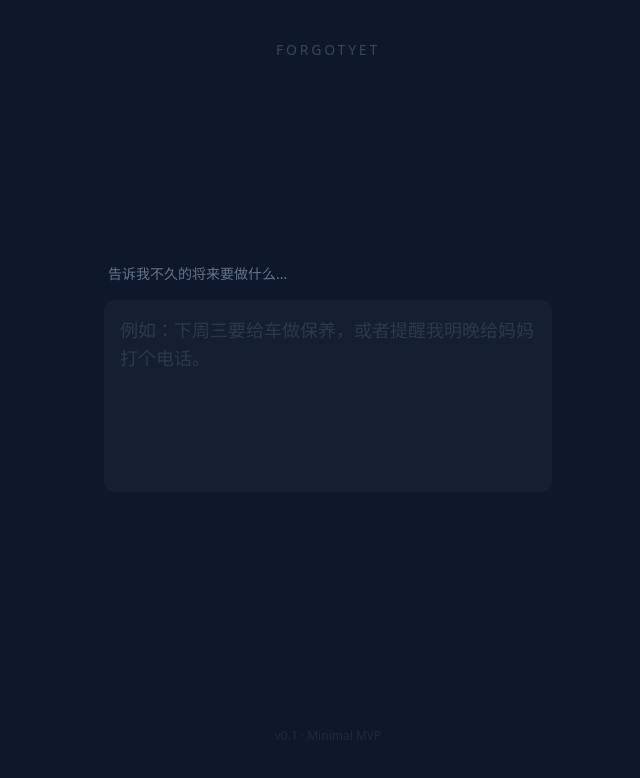
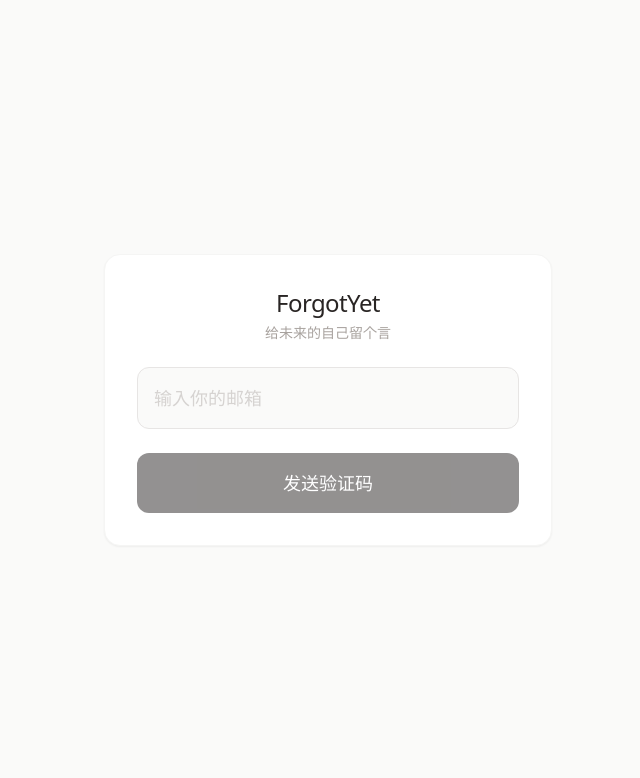
Before and after one commit to codezen-dev/forgotyet-web, a React (Vite) app: page / in a window 1280 px wide. Shown: the top 778 px of the page, without its empty margins (312-952 px from the left). Built offline with nearby package versions, Linux system fonts and the light colour scheme.

Commit message:
Update App.jsx

```diff
--- a/src/App.jsx
+++ b/src/App.jsx
@@ -1,100 +1,308 @@
-import { useState } from 'react'
-import axios from 'axios'
-import { Send, CheckCircle2, Loader2 } from 'lucide-react'
+import { useState, useRef, useEffect } from 'react'
+
+const API_BASE_URL = import.meta.env.VITE_API_BASE_URL || ''
 
 function App() {
-  const [content, setContent] = useState('')
-  // 状态机: 'idle' (空闲) | 'submitting' (提交中) | 'success' (成功展示)
-  const [status, setStatus] = useState('idle')
+  // ================= 1. 状态管理 =================
+  // 鉴权状态
+  const [token, setToken] = useState(localStorage.getItem('fy_token') || '')
+  const [authStep, setAuthStep] = useState(token ? 'LOGGED_IN' : 'EMAIL') // EMAIL, CODE, LOGGED_IN
+  const [emailValue, setEmailValue] = useState(localStorage.getItem('fy_email') || '')
+  const [codeValue, setCodeValue] = useState('')
+  const [authLoading, setAuthLoading] = useState(false)
 
-  const handleSubmit = async () => {
-    if (!content.trim()) return
+  // 业务状态
+  const [inputValue, setInputValue] = useState('')
+  const [isSubmitting, setIsSubmitting] = useState(false)
+  const [feedbackMsg, setFeedbackMsg] = useState('')
 
-    setStatus('submitting')
+  // 语音状态
+  const [isRecording, setIsRecording] = useState(false)
+  const [recordingTime, setRecordingTime] = useState(0)
+  const mediaRecorderRef = useRef(null)
+  const timerRef = useRef(null)
+  const audioChunksRef = useRef([])
 
+  // ================= 2. 鉴权业务 (OTP登录) =================
+  const handleSendCode = async () => {
+    if (!emailValue) return
+    setAuthLoading(true)
     try {
-      const baseUrl = import.meta.env.VITE_API_BASE_URL;
-      await axios.post(`${baseUrl}/events/add`, { content })
-
-      setStatus('success')
-
-      // 2秒后重置，回到输入状态，产生一种“事情已经过去了”的感觉
-      setTimeout(() => {
-        setContent('')
-        setStatus('idle')
-      }, 2500)
-
-    } catch (error) {
-      alert('抱歉，暂时没记住。请重试。') // MVP 简单错误处理
-      setStatus('idle')
+      const res = await fetch(`${API_BASE_URL}/api/auth/send-code?email=${encodeURIComponent(emailValue)}`, { method: 'POST' })
+      if (res.ok) {
+        setAuthStep('CODE')
+        localStorage.setItem('fy_email', emailValue)
+      } else {
+        alert('发送失败，请稍后重试')
+      }
+    } catch (err) {
+      alert('网络错误')
+    } finally {
+      setAuthLoading(false)
     }
   }
 
-  // 成功页面 (极其克制)
-  if (status === 'success') {
+  const handleLogin = async () => {
+    if (!codeValue) return
+    setAuthLoading(true)
+    try {
+      const res = await fetch(`${API_BASE_URL}/api/auth/login?email=${encodeURIComponent(emailValue)}&code=${encodeURIComponent(codeValue)}`, { method: 'POST' })
+      const data = await res.json()
+      if (data.code === 0) {
+        const jwt = data.data
+        setToken(jwt)
+        localStorage.setItem('fy_token', jwt)
+        setAuthStep('LOGGED_IN')
+      } else {
+        alert(data.msg || '验证码错误')
+      }
+    } catch (err) {
+      alert('登录失败')
+    } finally {
+      setAuthLoading(false)
+    }
+  }
+
+  // ================= 3. 语音引擎 (录音与转录) =================
+  const startRecording = async () => {
+    try {
+      const stream = await navigator.mediaDevices.getUserMedia({ audio: true })
+      mediaRecorderRef.current = new MediaRecorder(stream)
+      audioChunksRef.current = []
+
+      mediaRecorderRef.current.ondataavailable = (e) => {
+        if (e.data.size > 0) audioChunksRef.current.push(e.data)
+      }
+
+      mediaRecorderRef.current.onstop = async () => {
+        const audioBlob = new Blob(audioChunksRef.current, { type: 'audio/webm' })
+        await transcribeAudio(audioBlob)
+        stream.getTracks().forEach(track => track.stop()) // 释放麦克风
+      }
+
+      mediaRecorderRef.current.start()
+      setIsRecording(true)
+      setRecordingTime(0)
+
+      // 60秒硬性截断保护（防止恶意占用服务器）
+      timerRef.current = setInterval(() => {
+        setRecordingTime(prev => {
+          if (prev >= 60) {
+            stopRecording()
+            return 60
+          }
+          return prev + 1
+        })
+      }, 1000)
+
+    } catch (err) {
+      alert('无法访问麦克风，请检查浏览器权限。')
+    }
+  }
+
+  const stopRecording = () => {
+    if (mediaRecorderRef.current && isRecording) {
+      mediaRecorderRef.current.stop()
+      setIsRecording(false)
+      clearInterval(timerRef.current)
+    }
+  }
+
+  const transcribeAudio = async (blob) => {
+    setIsSubmitting(true)
+    setFeedbackMsg('🎙️ 正在将语音转化为文字...')
+
+    const formData = new FormData()
+    formData.append('file', blob, 'voice.webm')
+
+    try {
+      const res = await fetch(`${API_BASE_URL}/api/voice/transcribe`, {
+        method: 'POST',
+        headers: { 'Authorization': `Bearer ${token}` },
+        body: formData
+      })
+      const data = await res.json()
+      if (data.code === 0) {
+        const text = data.data
+        setInputValue(text)
+        // 自动提交事件
+        await submitEvent(text)
+      } else {
+        alert(data.msg)
+        setIsSubmitting(false)
+        setFeedbackMsg('')
+      }
+    } catch (err) {
+      alert('语音识别失败')
+      setIsSubmitting(false)
+      setFeedbackMsg('')
+    }
+  }
+
+  // ================= 4. 核心业务 (提交事件) =================
+  const submitEvent = async (textToSubmit) => {
+    const finalContent = textToSubmit || inputValue
+    if (!finalContent.trim()) return
+
+    setIsSubmitting(true)
+    setFeedbackMsg('✨ 正在为您生成专属时间胶囊...')
+
+    try {
+      const res = await fetch(`${API_BASE_URL}/api/event/add`, {
+        method: 'POST',
+        headers: {
+          'Content-Type': 'application/json',
+          'Authorization': `Bearer ${token}`
+        },
+        body: JSON.stringify({
+          rawInput: finalContent
+          // 注意：不需要传邮箱了，后端会从 Token 里取
+        })
+      })
+
+      const data = await res.json()
+      if (data.code === 0) {
+        setFeedbackMsg('✅ 已收录。不用再挂念它，去享受生活吧。')
+        setInputValue('')
+        setTimeout(() => setFeedbackMsg(''), 4000)
+      } else {
+        alert(data.msg)
+      }
+    } catch (err) {
+      alert('网络异常，请重试')
+    } finally {
+      setIsSubmitting(false)
+    }
+  }
+
+  // ================= 5. 渲染视图 =================
+
+  // 视图A：未登录状态 (极简鉴权)
+  if (authStep !== 'LOGGED_IN') {
     return (
-      <div className="min-h-screen flex flex-col items-center justify-center p-6 animate-fade-in">
-        <CheckCircle2 className="w-16 h-16 text-primary mb-6" />
-        <h2 className="text-2xl font-light text-text mb-2">已记住。</h2>
-        <p className="text-muted text-center">
-          下周三前，我会替你记着。<br/>
-          你可以忘掉它了。
-        </p>
+      <div className="min-h-screen bg-stone-50 flex items-center justify-center p-4 selection:bg-stone-200">
+        <div className="w-full max-w-md bg-white p-8 rounded-2xl shadow-sm border border-stone-100 flex flex-col gap-6">
+          <div className="text-center">
+            <h1 className="text-2xl font-medium text-stone-800 tracking-tight">ForgotYet</h1>
+            <p className="text-sm text-stone-400 mt-1">给未来的自己留个言</p>
+          </div>
+
+          {authStep === 'EMAIL' ? (
+            <>
+              <input
+                type="email"
+                placeholder="输入你的邮箱"
+                className="w-full p-4 bg-stone-50 text-stone-700 text-lg rounded-xl border border-stone-200 focus:outline-none focus:ring-2 focus:ring-stone-400 transition-all placeholder:text-stone-300"
+                value={emailValue}
+                onChange={(e) => setEmailValue(e.target.value)}
+              />
+              <button
+                onClick={handleSendCode}
+                disabled={authLoading || !emailValue}
+                className="w-full bg-stone-800 text-white p-4 rounded-xl font-medium text-lg hover:bg-stone-700 transition-all disabled:opacity-50"
+              >
+                {authLoading ? '发送中...' : '发送验证码'}
+              </button>
+            </>
+          ) : (
+            <>
+              <input
+                type="text"
+                placeholder="输入 4 位验证码"
+                className="w-full p-4 bg-stone-50 text-stone-700 text-lg rounded-xl border border-stone-200 focus:outline-none focus:ring-2 focus:ring-stone-400 transition-all text-center tracking-widest"
+                value={codeValue}
+                onChange={(e) => setCodeValue(e.target.value)}
+              />
+              <button
+                onClick={handleLogin}
+                disabled={authLoading || !codeValue}
+                className="w-full bg-stone-800 text-white p-4 rounded-xl font-medium text-lg hover:bg-stone-700 transition-all disabled:opacity-50"
+              >
+                {authLoading ? '登录中...' : '进入'}
+              </button>
+            </>
+          )}
+        </div>
       </div>
     )
   }
 
-  // 输入页面
+  // 视图B：已登录主界面
   return (
-    <div className="min-h-screen flex flex-col px-6 py-10 relative">
+    <div className="min-h-screen bg-stone-50 flex flex-col items-center justify-center p-4 selection:bg-stone-200">
+      <div className="w-full max-w-xl bg-white p-8 rounded-3xl shadow-sm border border-stone-100 flex flex-col gap-6 relative overflow-hidden transition-all duration-300">
 
-      {/* 顶部简单的 Logo */}
-      <div className="flex items-center justify-center mb-12 opacity-50">
-        <span className="text-sm tracking-[0.2em] text-muted uppercase">ForgotYet</span>
-      </div>
+        {/* 顶部栏 */}
+        <div className="flex justify-between items-center text-stone-400 text-sm">
+          <span>{emailValue}</span>
+          <button
+            onClick={() => {
+              localStorage.removeItem('fy_token')
+              setToken('')
+              setAuthStep('EMAIL')
+            }}
+            className="hover:text-stone-600 transition-colors"
+          >
+            退出
+          </button>
+        </div>
 
-      {/* 核心输入区 */}
-      <div className="flex-1 flex flex-col justify-center max-w-md mx-auto w-full">
-        <label className="text-muted text-sm mb-4 block pl-1">告诉我不久的将来要做什么...</label>
+        {/* 录音状态波纹指示器 */}
+        {isRecording && (
+          <div className="absolute top-0 left-0 w-full h-1 bg-red-500 animate-pulse transition-all duration-300"></div>
+        )}
 
         <textarea
-          value={content}
-          onChange={(e) => setContent(e.target.value)}
-          placeholder="例如：下周三要给车做保养，或者提醒我明晚给妈妈打个电话。"
-          className="w-full h-48 bg-surface/50 rounded-xl p-4 text-lg text-text placeholder-muted/30 resize-none transition-all focus:bg-surface focus:ring-1 focus:ring-primary/50"
-          disabled={status === 'submitting'}
+          placeholder={isRecording ? `正在倾听... (${recordingTime}s)` : "随便说点什么？比如：下周五提醒我给老王打个电话"}
+          className={`w-full h-40 resize-none p-4 bg-stone-50 text-stone-700 text-lg rounded-2xl border ${isRecording ? 'border-red-200 bg-red-50/30' : 'border-stone-100'} focus:outline-none focus:ring-2 focus:ring-stone-400 transition-all placeholder:text-stone-300`}
+          value={inputValue}
+          onChange={(e) => setInputValue(e.target.value)}
+          disabled={isSubmitting || isRecording}
         />
 
-        {/* 按钮区域 */}
-        <div className="mt-8 flex justify-end">
+        {/* 反馈信息 */}
+        {feedbackMsg && (
+          <div className="text-sm text-stone-500 text-center animate-fade-in">
+            {feedbackMsg}
+          </div>
+        )}
+
+        {/* 操作区 */}
+        <div className="flex gap-4">
+          {/* 语音按钮 (支持桌面端鼠标按住，移动端手指按住) */}
           <button
-            onClick={handleSubmit}
-            disabled={!content.trim() || status === 'submitting'}
-            className={`
-              flex items-center gap-2 px-6 py-3 rounded-full font-medium transition-all duration-300
-              ${content.trim()
-                ? 'bg-primary text-background shadow-[0_0_20px_rgba(56,189,248,0.3)] hover:shadow-[0_0_30px_rgba(56,189,248,0.5)] translate-y-0 opacity-100'
-                : 'bg-surface text-muted translate-y-4 opacity-0 pointer-events-none'}
-            `}
+            onMouseDown={startRecording}
+            onMouseUp={stopRecording}
+            onMouseLeave={stopRecording}
+            onTouchStart={startRecording}
+            onTouchEnd={stopRecording}
+            disabled={isSubmitting}
+            className={`flex-1 p-4 rounded-2xl font-medium text-lg transition-all active:scale-95 disabled:opacity-50 flex items-center justify-center gap-2 ${
+              isRecording ? 'bg-red-500 text-white shadow-md' : 'bg-stone-100 text-stone-700 hover:bg-stone-200'
+            }`}
           >
-            {status === 'submitting' ? (
+            {isRecording ? (
               <>
-                <Loader2 className="w-5 h-5 animate-spin" />
-                <span>记录中...</span>
+                <span className="relative flex h-3 w-3">
+                  <span className="animate-ping absolute inline-flex h-full w-full rounded-full bg-white opacity-75"></span>
+                  <span className="relative inline-flex rounded-full h-3 w-3 bg-white"></span>
+                </span>
+                松开发送 ({60 - recordingTime}s)
               </>
             ) : (
-              <>
-                <span>交给 System</span>
-                <Send className="w-4 h-4" />
-              </>
+              <>🎙️ 按住说话</>
             )}
           </button>
+
+          {/* 发送按钮 */}
+          <button
+            onClick={() => submitEvent()}
+            disabled={!inputValue.trim() || isSubmitting || isRecording}
+            className="flex-1 bg-stone-800 text-white p-4 rounded-2xl font-medium text-lg hover:bg-stone-700 transition-all active:scale-95 disabled:opacity-50"
+          >
+            {isSubmitting ? '飞鸽传书中...' : '发送'}
+          </button>
         </div>
-      </div>
-
-      {/* 底部版权 */}
-      <div className="text-center text-xs text-muted/20 pb-4">
-        v0.1 · Minimal MVP
       </div>
     </div>
   )
```
